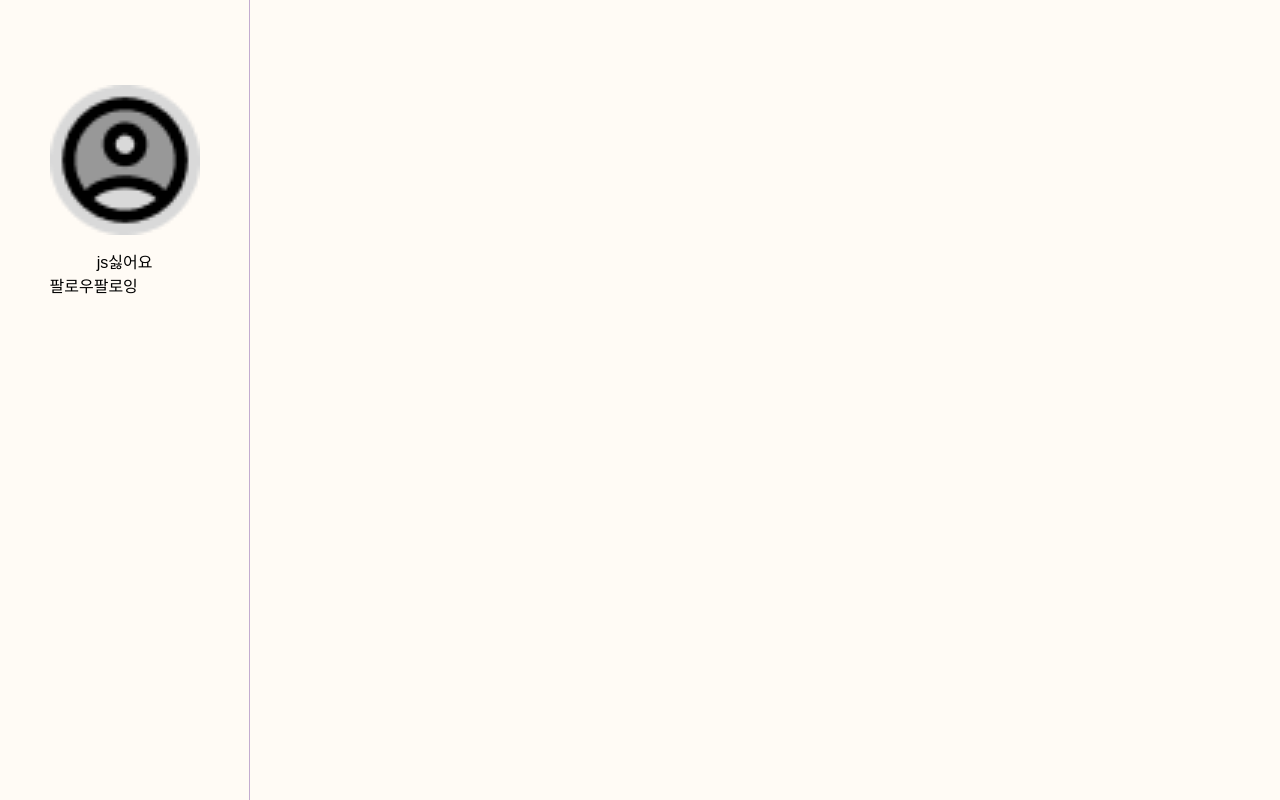
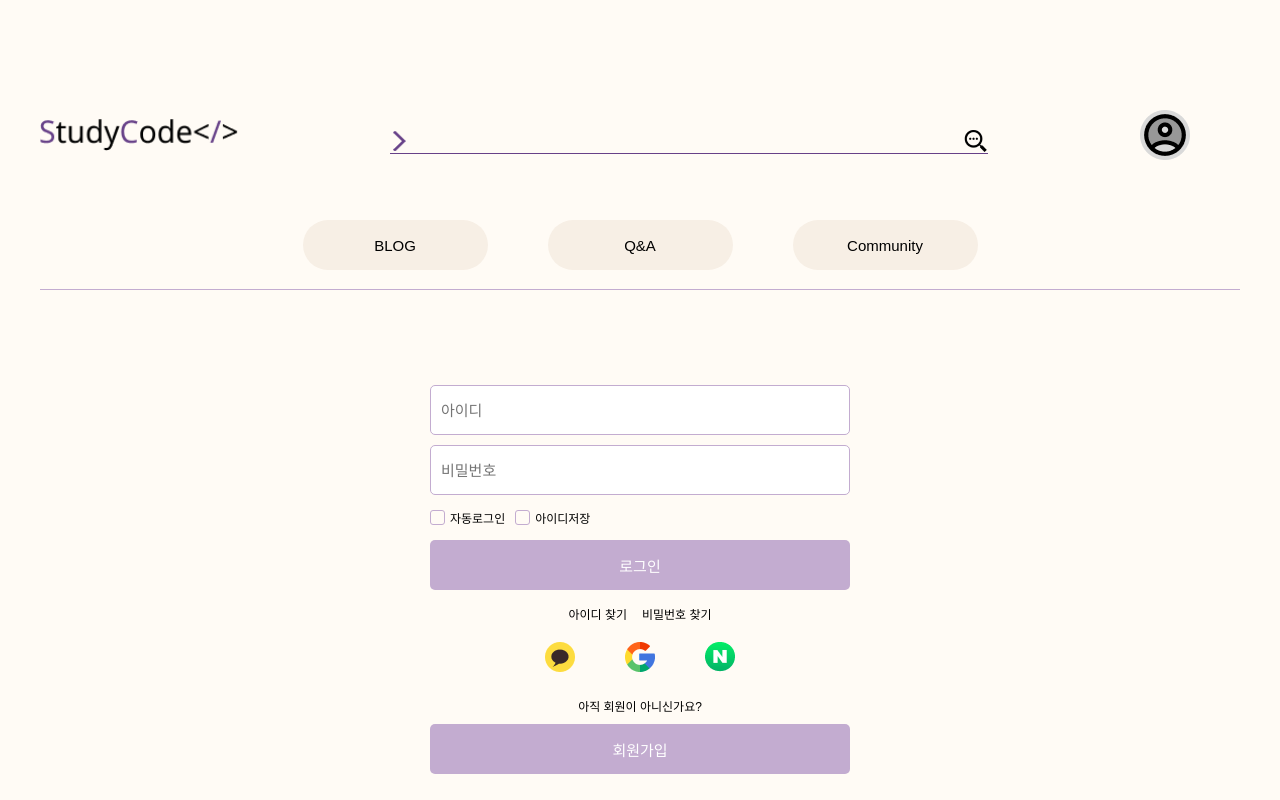
Before and after one commit to Hyangyoun/StudyCode_front, a React (Create React App) app: page /login in a window 1280 px wide. Shown: the top 800 px of the page. Built offline with nearby package versions, Linux system fonts and the light colour scheme.

Commit message:
Blog Router 연결
라우터 연결완료

```diff
--- a/src/App.js
+++ b/src/App.js
@@ -1,12 +1,23 @@
+import MainPage from './Page/MainPage';
 import GlobalStyle from './GlobalStyle';
+import LoginPage from './Page/LoginPage';
+import MembershipPage from './Page/MembershipPage';
+import BlogMainSkin1 from './Page/BlogMainSkin1';
+import { BrowserRouter,Route, Routes } from 'react-router-dom';
 import './App.css';
-import BlogMainSkin1 from './Page/BlogMainSkin1';
 
 function App() {
   return (
     <>
       <GlobalStyle />
-      <BlogMainSkin1/>
+      <BrowserRouter>
+        <Routes>
+          <Route index element = {<MainPage />} />
+          <Route path="/login" element = {<LoginPage />} />
+          <Route path="login/membership" element = {<MembershipPage />} />
+          <Route path="blog" element = {<BlogMainSkin1 />} />
+        </Routes>
+      </BrowserRouter>
     </>
   );
 }
--- a/src/Main/Header.jsx
+++ b/src/Main/Header.jsx
@@ -5,7 +5,7 @@ import { useNavigate } from "react-router-dom";
 function Header(props) {
     const [search,setSearch] = useState("");
     const [tooltip,setTooltip] = useState(false);
-    const [login, setLogin] = useState(false)
+    const [login, setLogin] = useState(true)
 
     const navigate = useNavigate()
 
@@ -33,7 +33,7 @@ function Header(props) {
                         onClick={ClickProfile} />
                         {tooltip ? <ul className="tooltips">
                         <li>마이페이지</li>
-                        <li>내 블로그</li>
+                        <li onClick={() => navigate("/blog")}>내 블로그</li>
                         <li>내 팔로우</li>
                         <li>로그아웃</li>
                         </ul> : null}
```
